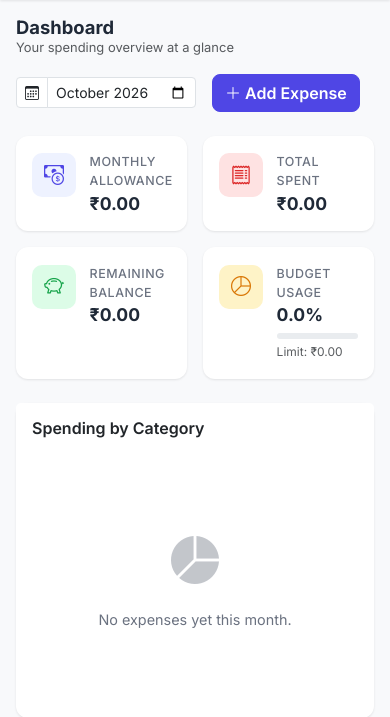
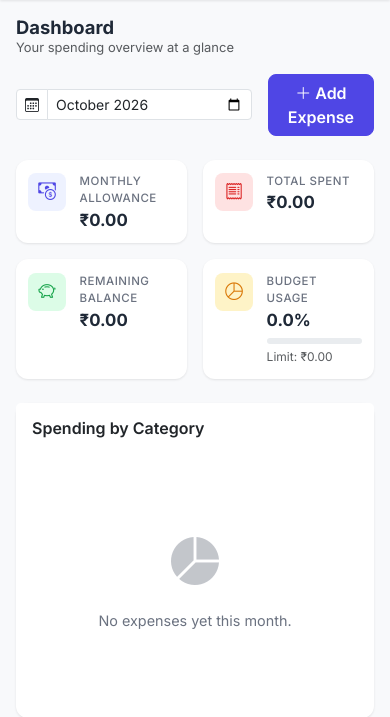
Before and after one commit to Riteesh056/Spend-sense, a Flask app: page / in a window 390 px wide. Shown: the part 65-782 px from the top of the page. Run offline with Flask 3, Linux system fonts and the light colour scheme; data that the repository does not hold is empty.

Commit message:
style(ui): polish mobile responsiveness and transaction empty state

```diff
--- a/static/css/style.css
+++ b/static/css/style.css
@@ -288,3 +288,13 @@ body {
   .summary-value { font-size: 1.1rem; }
   .page-title    { font-size: 1.15rem; }
 }
+
+@media (max-width: 576px) {
+  .month-picker { max-width: 100%; width: 100%; }
+  .summary-card { padding: 0.85rem 0.75rem; }
+  .summary-card-icon { width: 38px; height: 38px; font-size: 1.1rem; border-radius: 8px; }
+  .summary-label { font-size: 0.72rem; }
+  .summary-value { font-size: 1.05rem; }
+  .table th, .table td { padding: 0.65rem 0.5rem; font-size: 0.825rem; }
+  .tx-item { padding: 0.75rem 0.85rem; }
+}
```
Also changed, not shown: templates/transactions.html (+7 -3 lines).
